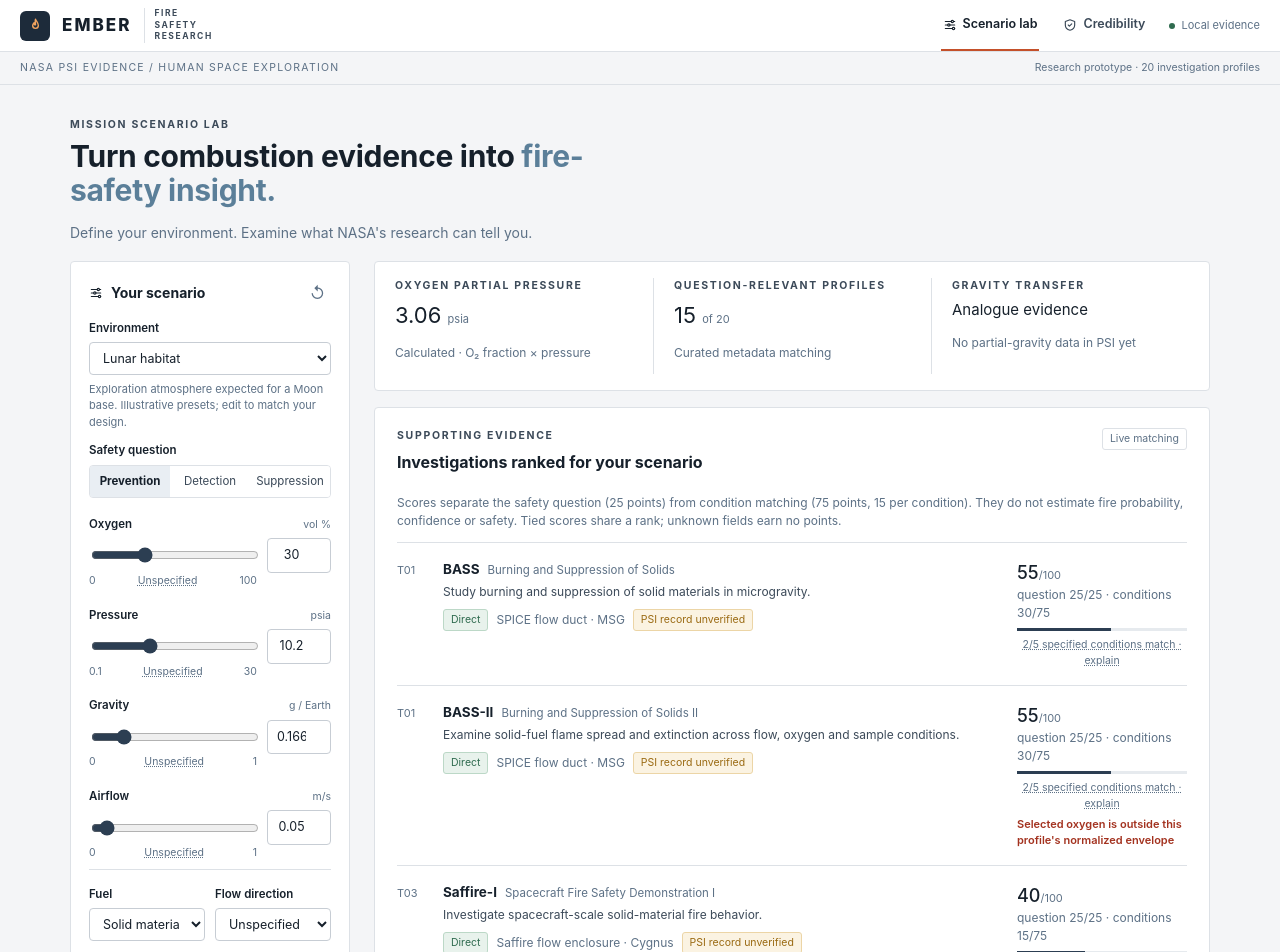
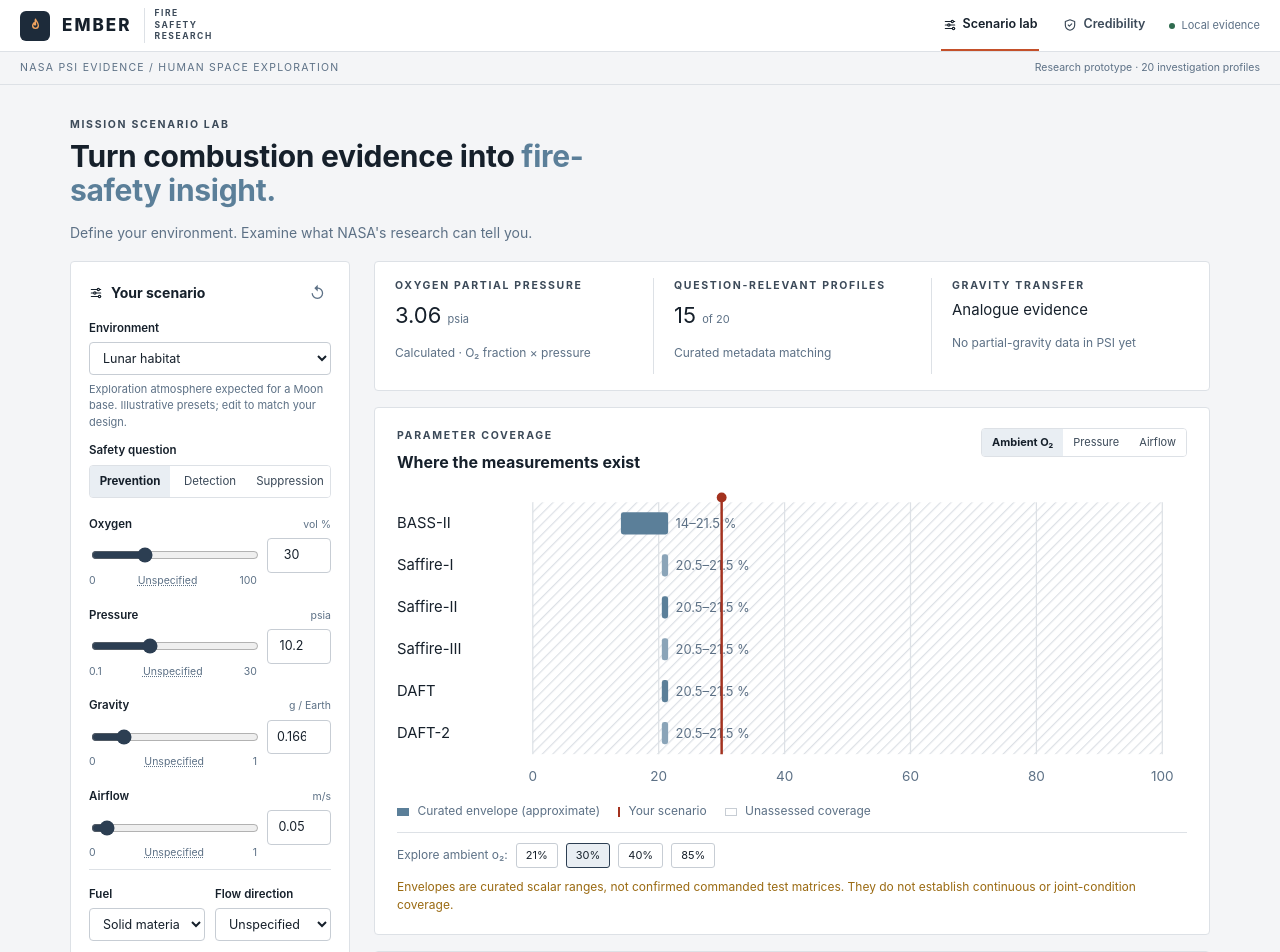
Before and after one commit to nathan-844/EMBER, a React (Vite) app: page / in a window 1280 px wide. Shown: the top 952 px of the page. Built offline with nearby package versions, Linux system fonts and the light colour scheme.

Commit message:
Add parameter coverage chart with scenario marker and probes

```diff
--- /dev/null
+++ b/src/components/CoverageChart.tsx
@@ -0,0 +1,93 @@
+import { useState } from "react";
+import { INVESTIGATIONS } from "../data/investigations";
+import type { ConditionEnvelope } from "../data/types";
+import type { Scenario } from "../lib/scenario";
+
+type Dim = "oxygenPct" | "pressurePsi" | "airflowMs";
+
+const DIMS: Record<Dim, { label: string; unit: string; max: number; ticks: number[]; probes: number[] }> = {
+  oxygenPct: { label: "Ambient O₂", unit: "%", max: 100, ticks: [0, 20, 40, 60, 80, 100], probes: [21, 30, 40, 85] },
+  pressurePsi: { label: "Pressure", unit: "psia", max: 16, ticks: [0, 4, 8, 12, 16], probes: [4.3, 8.2, 10.2, 14.7] },
+  airflowMs: { label: "Airflow", unit: "m/s", max: 0.6, ticks: [0, 0.2, 0.4, 0.6], probes: [0, 0.05, 0.2, 0.5] },
+};
+
+type Props = { scenario: Scenario; onProbe: (key: Dim, value: number) => void };
+
+export function CoverageChart({ scenario, onProbe }: Props) {
+  const [dim, setDim] = useState<Dim>("oxygenPct");
+  const d = DIMS[dim];
+  const rows = INVESTIGATIONS.filter((inv) => inv.conditions[dim as keyof ConditionEnvelope]);
+  const value = scenario[dim];
+
+  const W = 640, labelW = 110, plotW = W - labelW - 20, rowH = 34, top = 10;
+  const H = top + rows.length * rowH + 30;
+  const x = (v: number) => labelW + (Math.min(v, d.max) / d.max) * plotW;
+
+  return (
+    <section className="card">
+      <div className="section-head">
+        <div>
+          <p className="eyebrow">Parameter coverage</p>
+          <h3>Where the measurements exist</h3>
+        </div>
+        <div className="segmented small-seg" role="group" aria-label="Dimension">
+          {(Object.keys(DIMS) as Dim[]).map((k) => (
+            <button key={k} aria-pressed={dim === k} onClick={() => setDim(k)}>{DIMS[k].label}</button>
+          ))}
+        </div>
+      </div>
+      {rows.length === 0 ? (
+        <p className="muted">No profile has a normalized {d.label.toLowerCase()} range.</p>
+      ) : (
+        <svg viewBox={`0 0 ${W} ${H}`} className="coverage" role="img" aria-label={`${d.label} coverage by investigation`}>
+          <defs>
+            <pattern id="hatch" width="6" height="6" patternUnits="userSpaceOnUse" patternTransform="rotate(45)">
+              <line x1="0" y1="0" x2="0" y2="6" stroke="var(--border)" strokeWidth="2" />
+            </pattern>
+          </defs>
+          <rect x={labelW} y={top} width={plotW} height={rows.length * rowH} fill="url(#hatch)" />
+          {d.ticks.map((t) => (
+            <g key={t}>
+              <line x1={x(t)} x2={x(t)} y1={top} y2={top + rows.length * rowH} stroke="var(--border)" />
+              <text x={x(t)} y={H - 8} textAnchor="middle" className="tick">{t}</text>
+            </g>
+          ))}
+          {rows.map((inv, i) => {
+            const r = inv.conditions[dim as keyof ConditionEnvelope]!;
+            const y = top + i * rowH + 8;
+            const w = Math.max(x(r.max) - x(r.min), 3);
+            return (
+              <g key={inv.id}>
+                <text x={0} y={y + 13} className="row-label">{inv.name}</text>
+                <rect x={x(r.min)} y={y} width={w} height={18} rx={2} fill={i % 2 ? "var(--bar-2)" : "var(--bar)"}>
+                  <title>{`${inv.name}: ${r.min}–${r.max} ${d.unit}. ${r.basis}`}</title>
+                </rect>
+                <text x={x(r.max) + 6} y={y + 13} className="row-note">{r.min}–{r.max} {d.unit}</text>
+              </g>
+            );
+          })}
+          {value != null && (
+            <g>
+              <line x1={x(value)} x2={x(value)} y1={top - 4} y2={top + rows.length * rowH} stroke="var(--bad)" strokeWidth="2" />
+              <circle cx={x(value)} cy={top - 4} r={4} fill="var(--bad)" />
+            </g>
+          )}
+        </svg>
+      )}
+      <div className="legend small muted">
+        <span><i className="sw sw-bar" /> Curated envelope (approximate)</span>
+        <span><i className="sw sw-you" /> Your scenario</span>
+        <span><i className="sw sw-hatch" /> Unassessed coverage</span>
+      </div>
+      <div className="probe-row small">
+        <span className="muted">Explore {d.label.toLowerCase()}:</span>
+        {d.probes.map((p) => (
+          <button key={p} className={`chip ${value === p ? "on" : ""}`} onClick={() => onProbe(dim, p)}>{p}{d.unit === "%" ? "%" : ""}</button>
+        ))}
+      </div>
+      <p className="small warn-note">
+        Envelopes are curated scalar ranges, not confirmed commanded test matrices. They do not establish continuous or joint-condition coverage.
+      </p>
+    </section>
+  );
+}
--- a/src/pages/ScenarioLab.tsx
+++ b/src/pages/ScenarioLab.tsx
@@ -1,5 +1,6 @@
 import { useMemo, useState } from "react";
 import { INVESTIGATIONS } from "../data/investigations";
+import { CoverageChart } from "../components/CoverageChart";
 import { RankedList } from "../components/RankedList";
 import { ScenarioPanel } from "../components/ScenarioPanel";
 import { SummaryStrip } from "../components/SummaryStrip";
@@ -22,6 +23,7 @@ export function ScenarioLab() {
         <ScenarioPanel scenario={scenario} onChange={setScenario} onSaveBaseline={() => setBaseline(scenario)} hasBaseline={baseline != null} />
         <div className="lab-main">
           <SummaryStrip scenario={scenario} relevant={ranked.length} total={INVESTIGATIONS.length} />
+          <CoverageChart scenario={scenario} onProbe={(key, value) => setScenario({ ...scenario, [key]: value, environment: "custom" })} />
           <RankedList ranked={ranked} />
         </div>
       </div>
--- a/src/styles.css
+++ b/src/styles.css
@@ -211,3 +211,20 @@ code, .mono { font-family: var(--mono); font-size: 0.85em; }
   .rank-row { grid-template-columns: 30px 1fr; }
   .rank-score { grid-column: 2; }
 }
+
+/* ---------- Coverage chart ---------- */
+.coverage { width: 100%; height: auto; margin-top: 8px; font-family: var(--font); }
+.coverage .tick { font-size: 11px; fill: var(--muted); }
+.coverage .row-label { font-size: 12px; fill: var(--ink); }
+.coverage .row-note { font-size: 10.5px; fill: var(--muted); }
+.small-seg { grid-template-columns: repeat(3, auto); }
+.small-seg button { padding: 5px 10px; font-size: 11px; }
+.legend { display: flex; gap: 18px; flex-wrap: wrap; margin-top: 6px; }
+.sw { display: inline-block; width: 12px; height: 8px; margin-right: 5px; vertical-align: middle; }
+.sw-bar { background: var(--bar); }
+.sw-you { width: 2px; height: 10px; background: var(--bad); }
+.sw-hatch { border: 1px solid var(--border-strong); }
+.probe-row { display: flex; gap: 8px; align-items: center; flex-wrap: wrap; margin-top: 12px; padding-top: 10px; border-top: 1px solid var(--border); }
+.chip { border: 1px solid var(--border-strong); background: var(--surface); border-radius: 3px; padding: 3px 9px; font-size: 11px; cursor: pointer; }
+.chip.on { background: #e9eef3; border-color: var(--navy-2); }
+.warn-note { color: var(--warn); margin: 10px 0 0; }
```
Also changed, not shown: 1 other file (tests, documents, lock files or other folders).
